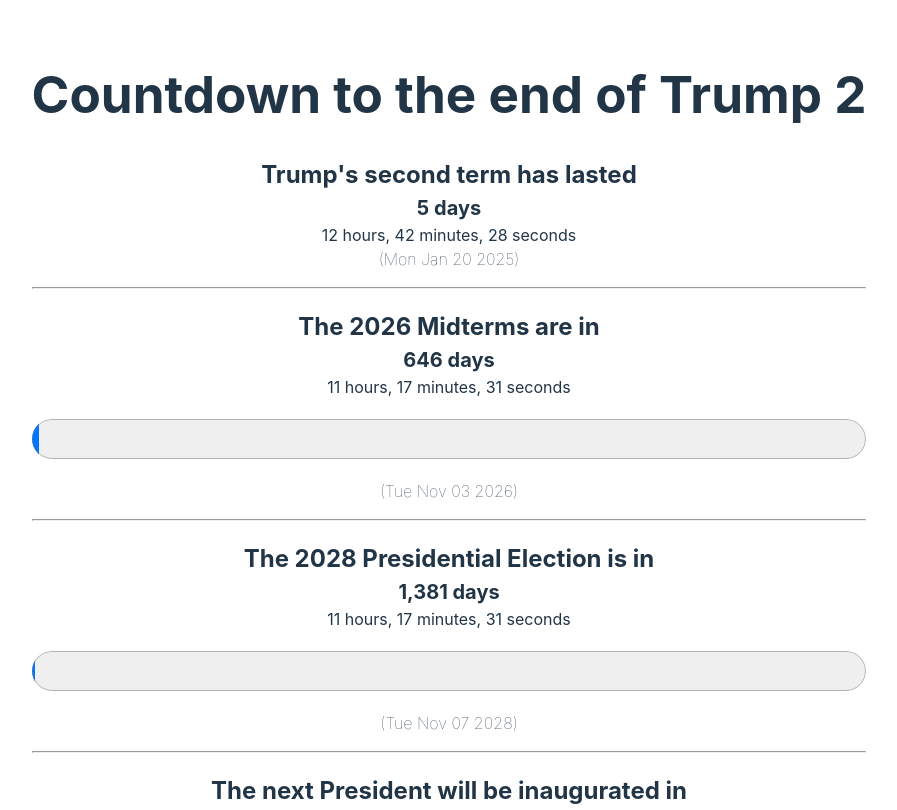
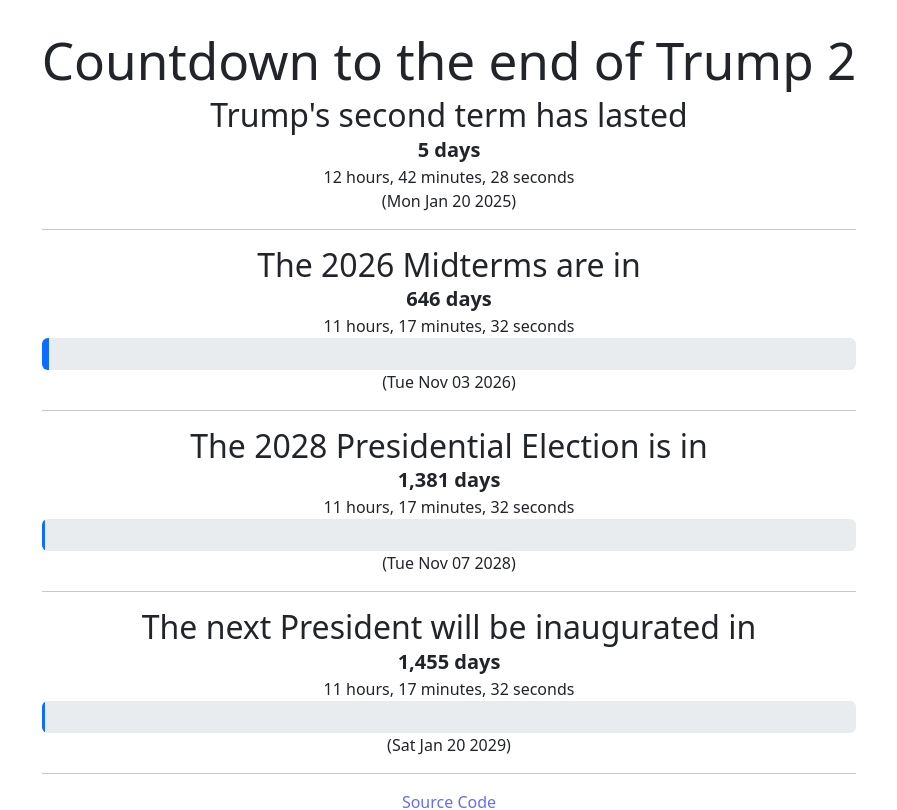
Before and after one commit to sodle/democracyclock.net, a React (Vite) app: page / in a window 1280 px wide. Shown: the top 810 px of the page, without its empty margins (191-1088 px from the left). Built offline with nearby package versions, Linux system fonts and the light colour scheme.

Commit message:
better progress bars

```diff
--- a/index.html
+++ b/index.html
@@ -3,10 +3,22 @@
   <head>
     <meta charset="UTF-8" />
     <meta name="viewport" content="width=device-width, initial-scale=1.0" />
+    <link
+      href="https://cdn.jsdelivr.net/npm/bootstrap@5.3.3/dist/css/bootstrap.min.css"
+      rel="stylesheet"
+      integrity="sha384-QWTKZyjpPEjISv5WaRU9OFeRpok6YctnYmDr5pNlyT2bRjXh0JMhjY6hW+ALEwIH"
+      crossorigin="anonymous"
+    />
     <title>Countdown to the end of Trump 2</title>
   </head>
   <body>
     <div id="root"></div>
     <script type="module" src="/src/main.tsx"></script>
+    <script
+      src="https://cdn.jsdelivr.net/npm/bootstrap@5.3.3/dist/js/bootstrap.bundle.min.js"
+      integrity="sha384-YvpcrYf0tY3lHB60NNkmXc5s9fDVZLESaAA55NDzOxhy9GkcIdslK1eN7N6jIeHz"
+      crossorigin="anonymous"
+    ></script>
+    <script src="/colorToggle.js"></script>
   </body>
 </html>
--- /dev/null
+++ b/public/colorToggle.js
@@ -0,0 +1,80 @@
+/*!
+ * Color mode toggler for Bootstrap's docs (https://getbootstrap.com/)
+ * Copyright 2011-2024 The Bootstrap Authors
+ * Licensed under the Creative Commons Attribution 3.0 Unported License.
+ */
+
+(() => {
+  'use strict'
+
+  const getStoredTheme = () => localStorage.getItem('theme')
+  const setStoredTheme = theme => localStorage.setItem('theme', theme)
+
+  const getPreferredTheme = () => {
+    const storedTheme = getStoredTheme()
+    if (storedTheme) {
+      return storedTheme
+    }
+
+    return window.matchMedia('(prefers-color-scheme: dark)').matches ? 'dark' : 'light'
+  }
+
+  const setTheme = theme => {
+    if (theme === 'auto') {
+      document.documentElement.setAttribute('data-bs-theme', (window.matchMedia('(prefers-color-scheme: dark)').matches ? 'dark' : 'light'))
+    } else {
+      document.documentElement.setAttribute('data-bs-theme', theme)
+    }
+  }
+
+  setTheme(getPreferredTheme())
+
+  const showActiveTheme = (theme, focus = false) => {
+    const themeSwitcher = document.querySelector('#bd-theme')
+
+    if (!themeSwitcher) {
+      return
+    }
+
+    const themeSwitcherText = document.querySelector('#bd-theme-text')
+    const activeThemeIcon = document.querySelector('.theme-icon-active use')
+    const btnToActive = document.querySelector(`[data-bs-theme-value="${theme}"]`)
+    const svgOfActiveBtn = btnToActive.querySelector('svg use').getAttribute('href')
+
+    document.querySelectorAll('[data-bs-theme-value]').forEach(element => {
+      element.classList.remove('active')
+      element.setAttribute('aria-pressed', 'false')
+    })
+
+    btnToActive.classList.add('active')
+    btnToActive.setAttribute('aria-pressed', 'true')
+    activeThemeIcon.setAttribute('href', svgOfActiveBtn)
+    const themeSwitcherLabel = `${themeSwitcherText.textContent} (${btnToActive.dataset.bsThemeValue})`
+    themeSwitcher.setAttribute('aria-label', themeSwitcherLabel)
+
+    if (focus) {
+      themeSwitcher.focus()
+    }
+  }
+
+  window.matchMedia('(prefers-color-scheme: dark)').addEventListener('change', () => {
+    const storedTheme = getStoredTheme()
+    if (storedTheme !== 'light' && storedTheme !== 'dark') {
+      setTheme(getPreferredTheme())
+    }
+  })
+
+  window.addEventListener('DOMContentLoaded', () => {
+    showActiveTheme(getPreferredTheme())
+
+    document.querySelectorAll('[data-bs-theme-value]')
+      .forEach(toggle => {
+        toggle.addEventListener('click', () => {
+          const theme = toggle.getAttribute('data-bs-theme-value')
+          setStoredTheme(theme)
+          setTheme(theme)
+          showActiveTheme(theme, true)
+        })
+      })
+  })
+})()
--- a/src/App.css
+++ b/src/App.css
@@ -1,14 +1,12 @@
 #root {
-  max-width: 1280px;
+  /* max-width: 1280px; */
   margin: 0 auto;
   padding: 2rem;
   text-align: center;
 }
 
-.countdown-progress {
-  display: block;
-  width: 100%;
-  height: 5em;
+.progress {
+  height: 2rem;
 }
 
 .countdown-relative {
--- a/src/App.tsx
+++ b/src/App.tsx
@@ -69,7 +69,23 @@
         {pluralize(b.seconds, "second")}
       </p>
       {props.startDate ? (
-        <progress className="countdown-progress" max={100} value={progress} />
+        <>
+          <div
+            className="progress"
+            role="progressbar"
+            aria-label="Basic example"
+            aria-valuenow={progress}
+            aria-valuemin={0}
+            aria-valuemax={100}
+          >
+            <div
+              className="progress-bar"
+              style={{
+                width: `${progress}%`,
+              }}
+            ></div>
+          </div>
+        </>
       ) : null}
       <p className="countdown-end">({props.endDate.toDateString()})</p>
     </div>
```
